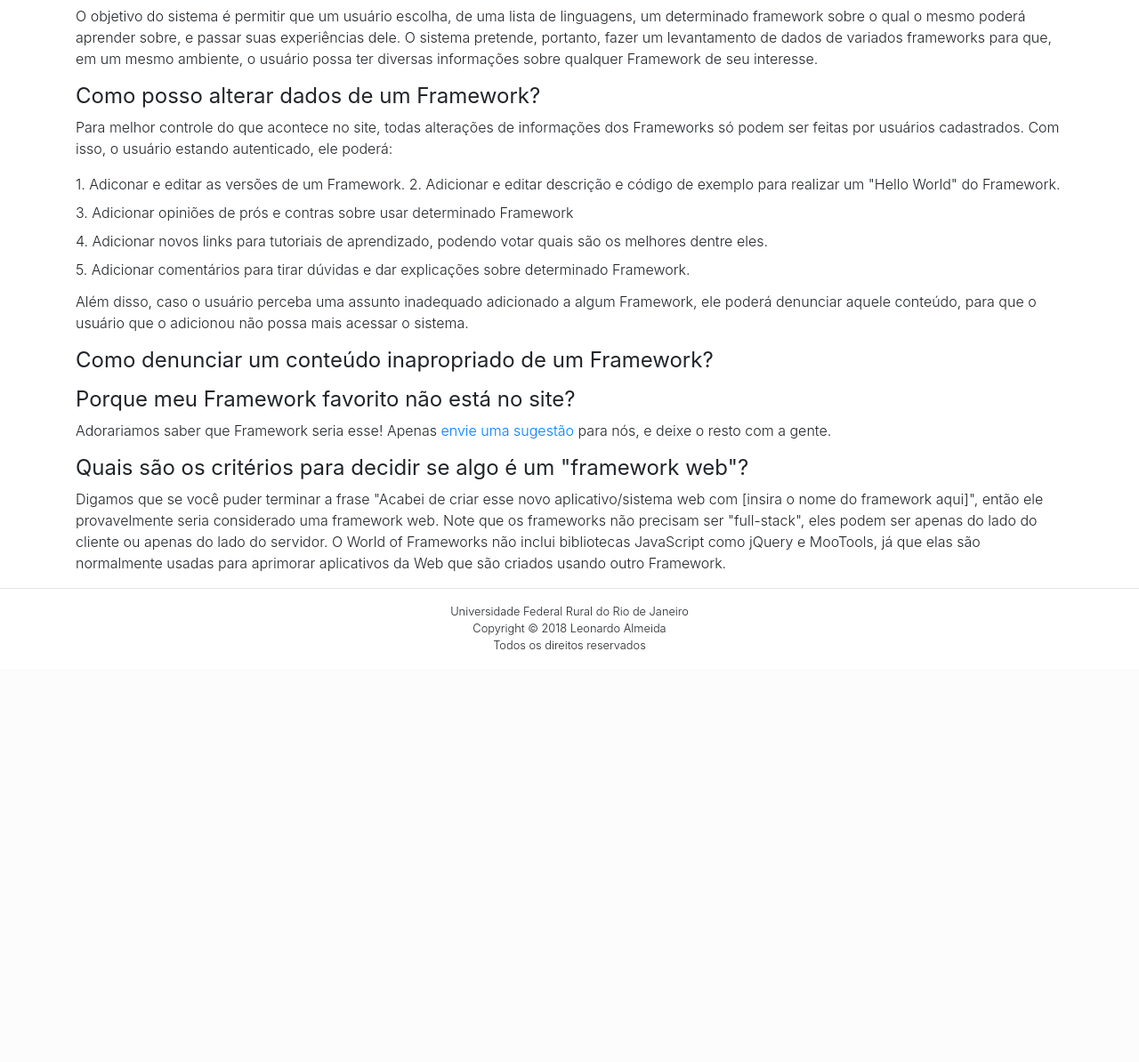
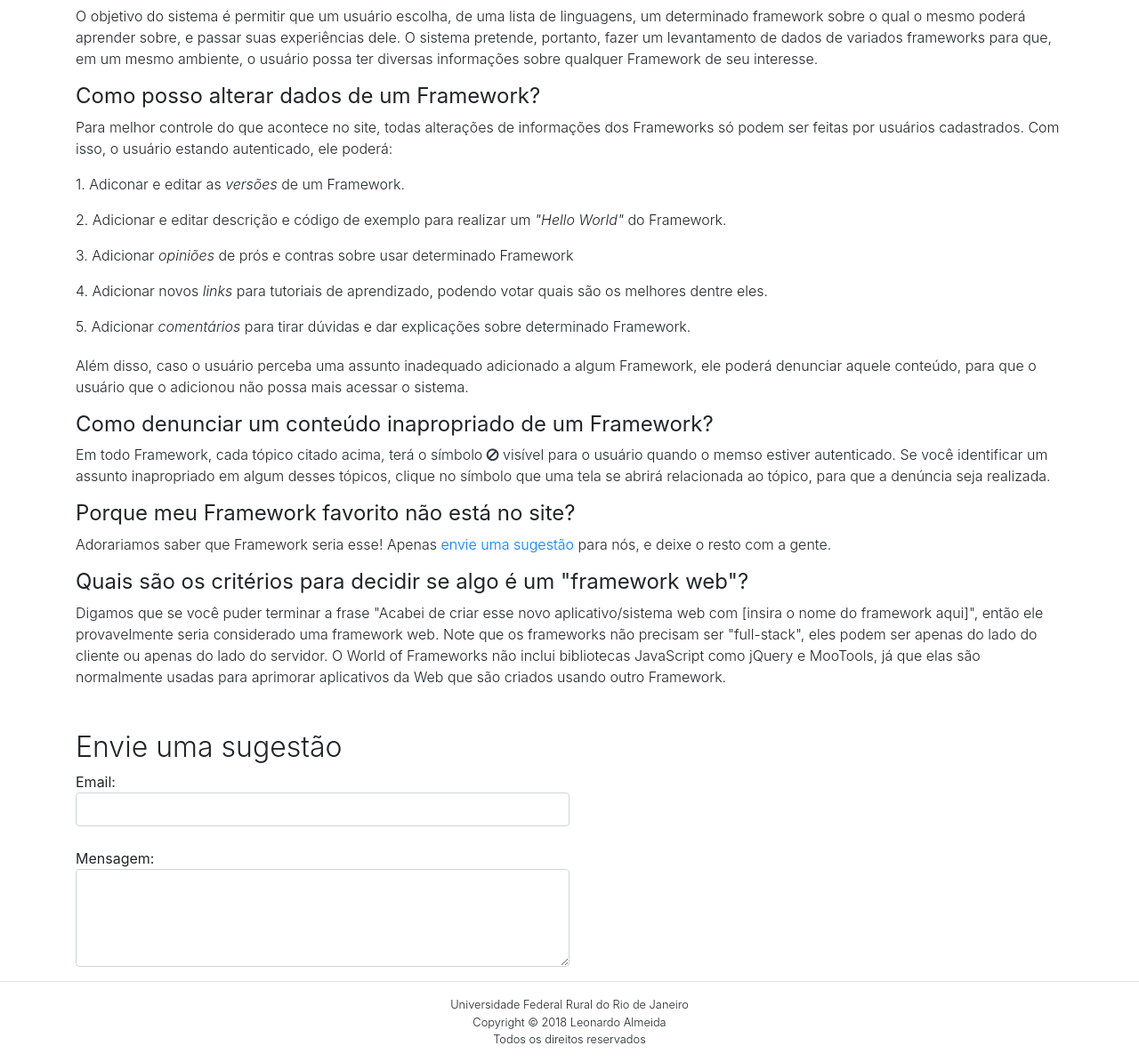
Before and after one commit to Leoalmeida95/mundo-dos-frameworks, a Django app: page /faq/ in a window 1280 px wide. Shown: the part 175-1369 px from the top of the page at 89% size. Before the commit the page ends 905 px from the top, so only its background shows below. Run offline with Django 3.2, Linux system fonts and the light colour scheme; data that the repository does not hold is empty; some libraries are stand-ins or nearby versions.

Commit message:
hello world submit

```diff
--- a/wof/templates/faq.html
+++ b/wof/templates/faq.html
@@ -20,19 +20,23 @@
         <p class="font-weight-light mt-1">Para melhor controle do que acontece no site, todas alterações de informações dos Frameworks só podem ser feitas
             por usuários cadastrados. Com isso, o usuário estando autenticado, ele poderá:</p>
         <label class="font-weight-light">
-            1. Adiconar e editar as versões de um Framework.
+            1. Adiconar e editar as <label class="font-italic">versões</label> de um Framework.
         </label>
+        <br>
         <label class="font-weight-light">
-            2. Adicionar e editar descrição e código de exemplo para realizar um "Hello World" do Framework.
+            2. Adicionar e editar descrição e código de exemplo para realizar um <label class="font-italic">"Hello World"</label> do Framework.
         </label>
+        <br>
         <label class="font-weight-light">
-            3. Adicionar opiniões de prós e contras sobre usar determinado Framework
+            3. Adicionar <label class="font-italic">opiniões</label> de prós e contras sobre usar determinado Framework
         </label>
+        <br>
         <label class="font-weight-light">
-            4. Adicionar novos links para tutoriais de aprendizado, podendo votar quais são os melhores dentre eles.
+            4. Adicionar novos <label class="font-italic">links</label> para tutoriais de aprendizado, podendo votar quais são os melhores dentre eles.
         </label>
+        <br>
         <label class="font-weight-light">
-            5. Adicionar comentários para tirar dúvidas e dar explicações sobre determinado Framework.
+            5. Adicionar <label class="font-italic">comentários</label> para tirar dúvidas e dar explicações sobre determinado Framework.
         </label>
         <p class="font-weight-light mt-1">
             Além disso, caso o usuário perceba uma assunto inadequado adicionado a algum Framework, ele poderá denunciar aquele conteúdo,
@@ -44,23 +48,36 @@
             <b>Como denunciar um conteúdo inapropriado de um Framework?</b>
         </h4>
         <p class="font-weight-light mt-1">
-
+            Em todo Framework, cada tópico citado acima, terá o símbolo
+            <i class="fa fa-ban  text-dark"></i> visível para o usuário quando o memso estiver autenticado. Se você
+            identificar um assunto inapropriado em algum desses tópicos, clique no símbolo que uma tela se abrirá relacionada
+            ao tópico, para que a denúncia seja realizada.
         </p>
 
         <h4 class="font-weight-light mt-3">
             <b>Porque meu Framework favorito não está no site?</b>
         </h4>
         <p class="font-weight-light mt-1">Adorariamos saber que Framework seria esse! Apenas
-            <a href="#">envie uma sugestão</a> para nós, e deixe o resto com a gente.</p>
+            <a href="#sugestao">envie uma sugestão</a> para nós, e deixe o resto com a gente.</p>
 
         <h4 class="font-weight-light mt-3">
             <b>Quais são os critérios para decidir se algo é um "framework web"?</b>
         </h4>
-        <p class="font-weight-light mt-1">Digamos que se você puder terminar a frase "Acabei de criar esse novo aplicativo/sistema web com [insira o nome do
+        <p class="font-weight-light mt-1 mb-5">Digamos que se você puder terminar a frase "Acabei de criar esse novo aplicativo/sistema web com [insira o nome do
             framework aqui]", então ele provavelmente seria considerado uma framework web. Note que os frameworks não precisam
             ser "full-stack", eles podem ser apenas do lado do cliente ou apenas do lado do servidor. O World of Frameworks
             não inclui bibliotecas JavaScript como jQuery e MooTools, já que elas são normalmente usadas para aprimorar aplicativos
             da Web que são criados usando outro Framework.</p>
+
+        <h2 class="font-weight-light mt-3" id="sugestao">Envie uma sugestão</h2>
+        <form>
+        Email:<input type="email" name="email" class="form-control col-md-6" id="email"
+        required maxlength="60">
+        <br>
+
+        Mensagem:<textarea rows="4" class="form-control col-md-6" name="sugestao" id="sugestao"
+        required></textarea>
+        </form>
     </div>
 </body>
-{% endblock %}
+<script src="{% static 'validacao.js' %}"></script>{% endblock %}
--- a/wof/wofapp/forms.py
+++ b/wof/wofapp/forms.py
@@ -243,7 +243,10 @@ class ComentarioForm(forms.ModelForm):
         return self.cleaned_data
 
 class HelloWorldForm(forms.ModelForm):
-
+    descricao = forms.CharField(required=True,
+        widget=forms.TextInput(attrs={'id': 'descricao'}))
+    codigo_exemplo = forms.CharField(required=True,
+        widget=forms.TextInput(attrs={'id': 'codigo_exemplo'}))
     class Meta:
         model = Helloworld
         fields = ['descricao','codigo_exemplo']
--- a/wof/wofapp/views.py
+++ b/wof/wofapp/views.py
@@ -299,15 +299,21 @@ def helloworld_view(request,id):
         form = HelloWorldForm(request.POST)
         if form.is_valid():
             try:
-                hello = Helloworld()
-                hello.descricao = request.POST['descricao']
-                hello.codigo_exemplo =codigo_exemplo=request.POST['codigo_exemplo']
-                hello.framework_id = id
-                hello.usuario_id = user.id
+                hello = Helloworld(
+                    descricao=request.POST['descricao'],
+                    codigo_exemplo=request.POST['codigo_exemplo'],
+                    framework_id=id,
+                    usuario_id=user.id
+                )
                 hello.save()
             except Exception:
                 logger = logging.getLogger(__name__)
                 logger.exception("Erro ao criar Hello World.")
                 messages.error(request, 'Erro ao editar hello world. Tente novamente mais tarde.')
+        else:
+            #ajeitar get do erro
+            erroMsg = form.errors[0].message
+            messages.warning(request, erroMsg)
+
 
     return HttpResponseRedirect(reverse('wofapp:frameworks', kwargs={'id':id}))
```
Also changed, not shown: wof/templates/frameworks.html (+42 -31 lines).
